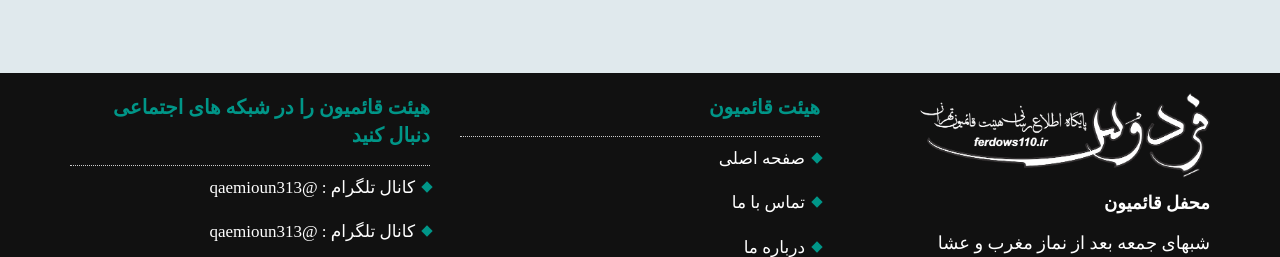
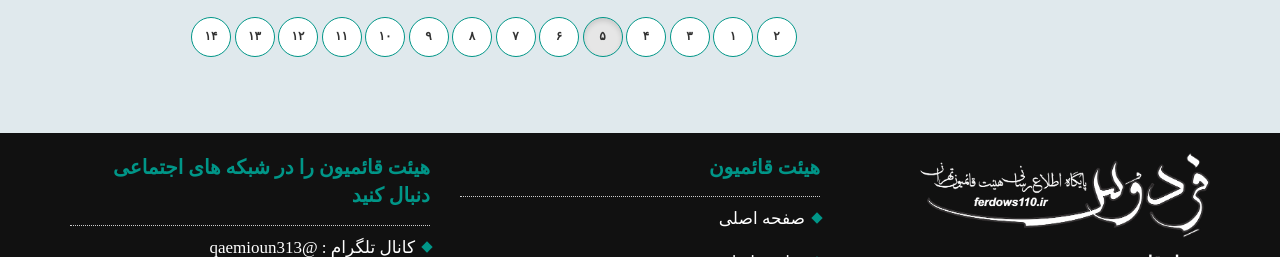
Before and after one commit to mahdihassani9374/qaemioun313, a plain HTML site: page docs/index.html in a window 1280 px wide. Shown: the part 1931-2188 px from the top of the page. Drawn offline with Linux system fonts and the light colour scheme; a web font is replaced by a local one.

Commit message:
add pagination

```diff
--- a/docs/index.html
+++ b/docs/index.html
@@ -384,6 +384,22 @@
                             </div>
                         </div>
                     </div>
+                    <div class="row text-center margin-top-20" dir="rtl">
+                        <a class="btn btn-default page wow zoomIn">۲</a>
+                        <a class="btn btn-default page wow zoomIn">۱</a>
+                        <a class="btn btn-default page wow zoomIn">۳</a>
+                        <a class="btn btn-default page wow zoomIn">۴</a>
+                        <a class="btn btn-default page wow zoomIn active">۵</a>
+                        <a class="btn btn-default page wow zoomIn">۶</a>
+                        <a class="btn btn-default page wow zoomIn">۷</a>
+                        <a class="btn btn-default page wow zoomIn">۸</a>
+                        <a class="btn btn-default page wow zoomIn">۹</a>
+                        <a class="btn btn-default page wow zoomIn">۱۰</a>
+                        <a class="btn btn-default page wow zoomIn">۱۱</a>
+                        <a class="btn btn-default page wow zoomIn">۱۲</a>
+                        <a class="btn btn-default page wow zoomIn">۱۳</a>
+                        <a class="btn btn-default page wow zoomIn">۱۴</a>
+                    </div>
                 </div>
             </div>
         </div>
--- a/src/sass/components/_general.scss
+++ b/src/sass/components/_general.scss
@@ -71,3 +71,13 @@ body {
         padding-left: 0px;
     }
 }
+
+.page {
+    height: 40px;
+    font-size: 12px;
+    border-radius: 20px;
+    width: 40px;
+    display: inline-flex;
+    align-items: center;
+    justify-content: center;
+}
```
Also changed, not shown: docs/css/styles.css, 1 other file.
